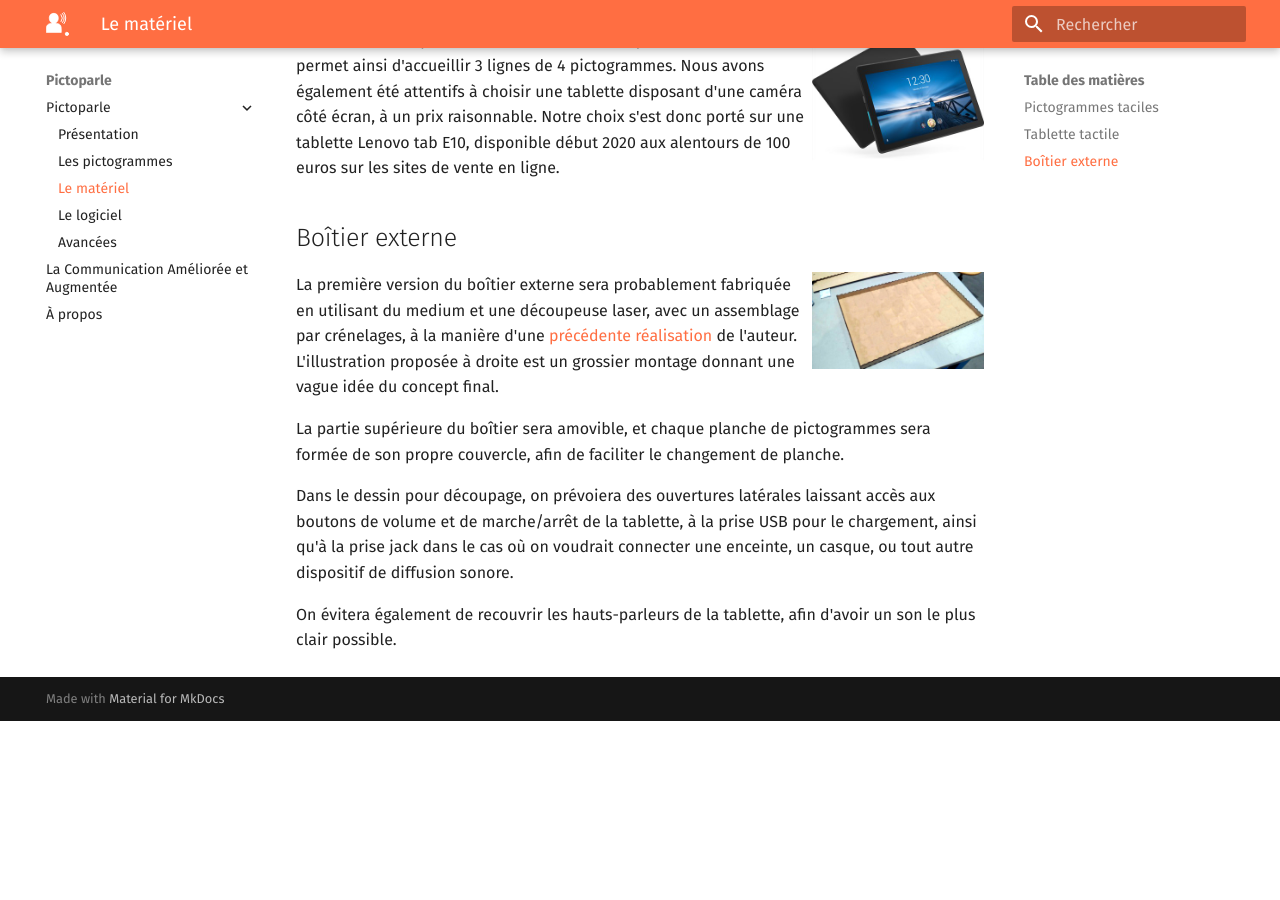
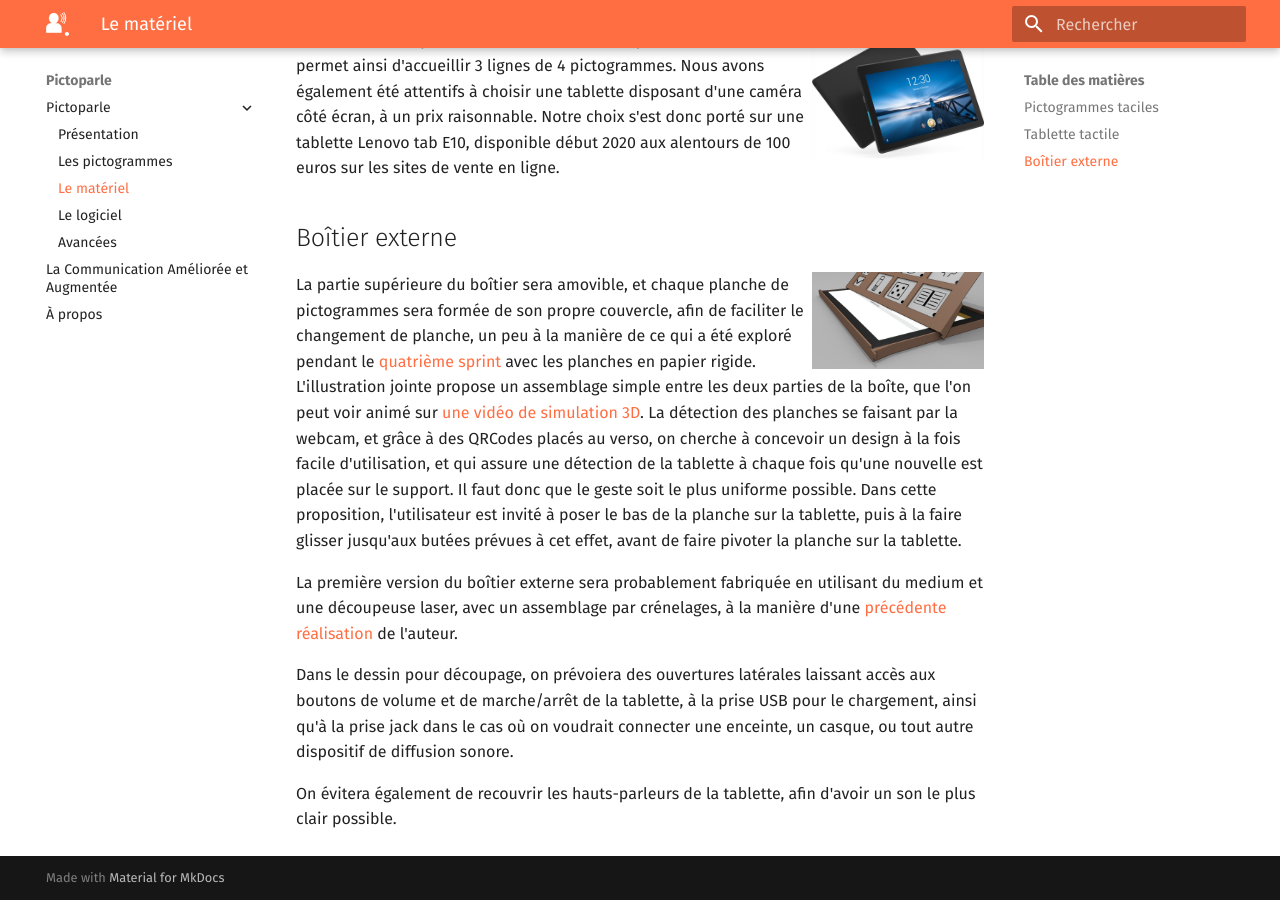
Before and after one commit to jmtrivial/pictoparle-website, an MkDocs documentation site: the page built from docs/materiel.md, in a window 1280 px wide and 900 px high, scrolled down 910 px. Built offline with MkDocs 1.6.1 and Material for MkDocs 9.7.7, drawn with Linux system fonts in a browser that asks for light colours; before the commit the page ends 1631 px from its top, so only the background shows below that.

Commit message:
Ajout d'une description 3D

```diff
--- a/docs/materiel.md
+++ b/docs/materiel.md
@@ -23,11 +23,15 @@ Notre choix s'est porté sur une tablette de 10,1 pouces, car la surface permet
 
 ## Boîtier externe
 
-![Une vue d'artiste un peu naïve du boîtier](img/boitier.jpg){.small .float-right}
 
-La première version du boîtier externe sera probablement fabriquée en utilisant du medium et une découpeuse laser, avec un assemblage par crénelages, à la manière d'une [précédente réalisation](http://accessibilite.jmtrivial.info/tag/qui-est-ce-tactile/) de l'auteur. L'illustration proposée à droite est un grossier montage donnant une vague idée du concept final.
+![Détail d'un rendu 3D proposant un concept d'assemblage des deux parties de la boîte](img/boitier-3d.jpg){.small .float-right}
 
-La partie supérieure du boîtier sera amovible, et chaque planche de pictogrammes sera formée de son propre couvercle, afin de faciliter le changement de planche.
+La partie supérieure du boîtier sera amovible, et chaque planche de pictogrammes sera formée de son propre couvercle, afin de faciliter le changement de planche, un
+peu à la manière de ce qui a été exploré pendant le [quatrième sprint](https://www.youtube.com/watch?v=R68Y2XyMYhA) avec les planches en papier rigide. L'illustration jointe propose un assemblage simple entre les deux parties de la boîte, que l'on peut voir animé sur [une vidéo de simulation 3D](https://www.youtube.com/watch?v=mrsanBGftIQ).
+La détection des planches se faisant par la webcam, et grâce à des QRCodes placés au verso, on cherche à concevoir un design à la fois facile d'utilisation, et qui assure une détection de la tablette à chaque fois qu'une nouvelle est placée sur le support. Il faut donc que le geste soit le plus uniforme possible. Dans cette proposition, l'utilisateur est invité à poser le bas de la planche sur la tablette, puis à la faire glisser jusqu'aux butées prévues à cet effet, avant de faire pivoter la planche sur la tablette.
+
+
+La première version du boîtier externe sera probablement fabriquée en utilisant du medium et une découpeuse laser, avec un assemblage par crénelages, à la manière d'une [précédente réalisation](http://accessibilite.jmtrivial.info/tag/qui-est-ce-tactile/) de l'auteur.
 
 Dans le dessin pour découpage, on prévoiera des ouvertures latérales laissant accès aux boutons de volume et de marche/arrêt de la tablette, à la prise USB pour le chargement, ainsi qu'à la prise jack dans le cas où on voudrait connecter une enceinte, un casque, ou tout autre dispositif de diffusion sonore.
 
```
Also changed, not shown: docs/img/boitier-3d.jpg (added).
